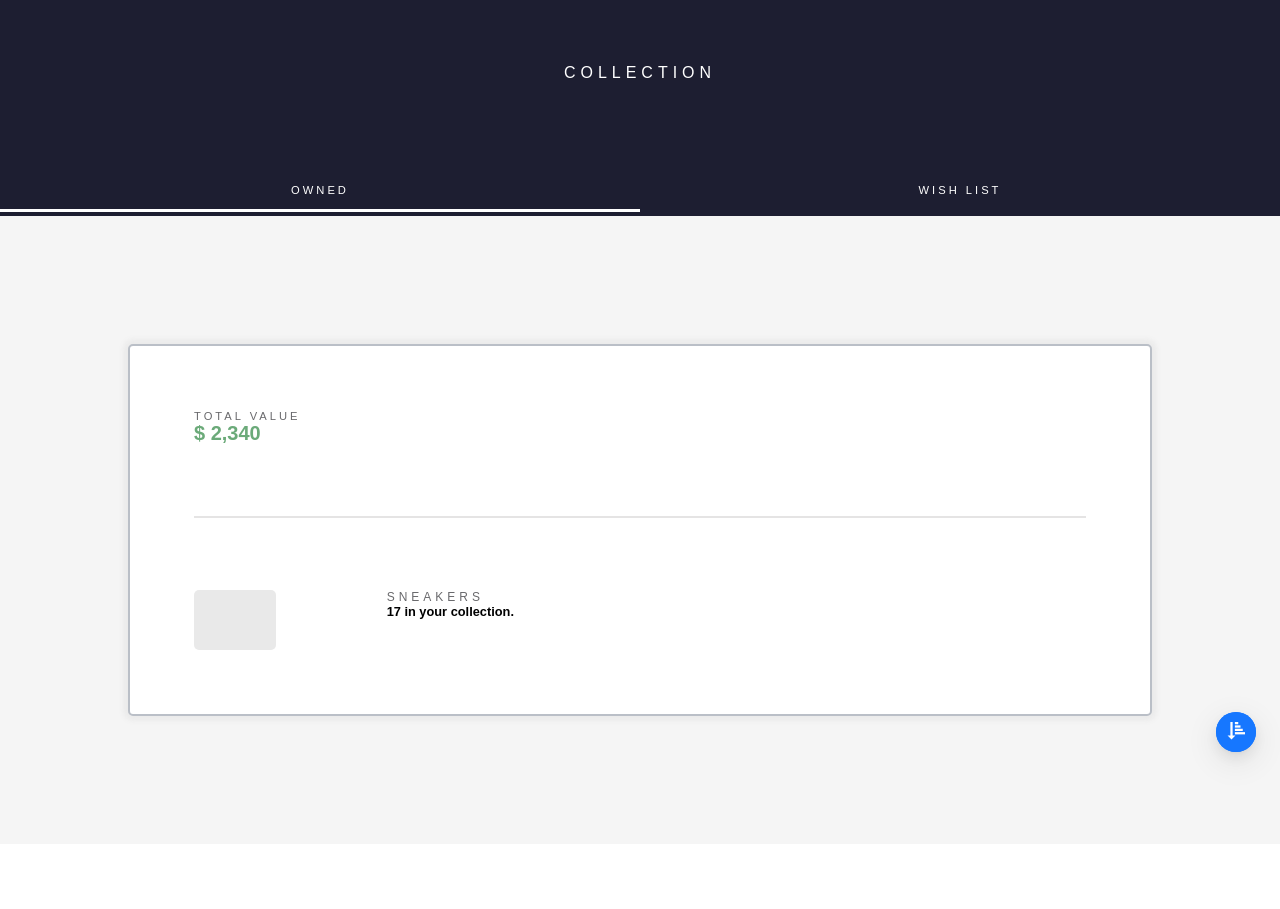
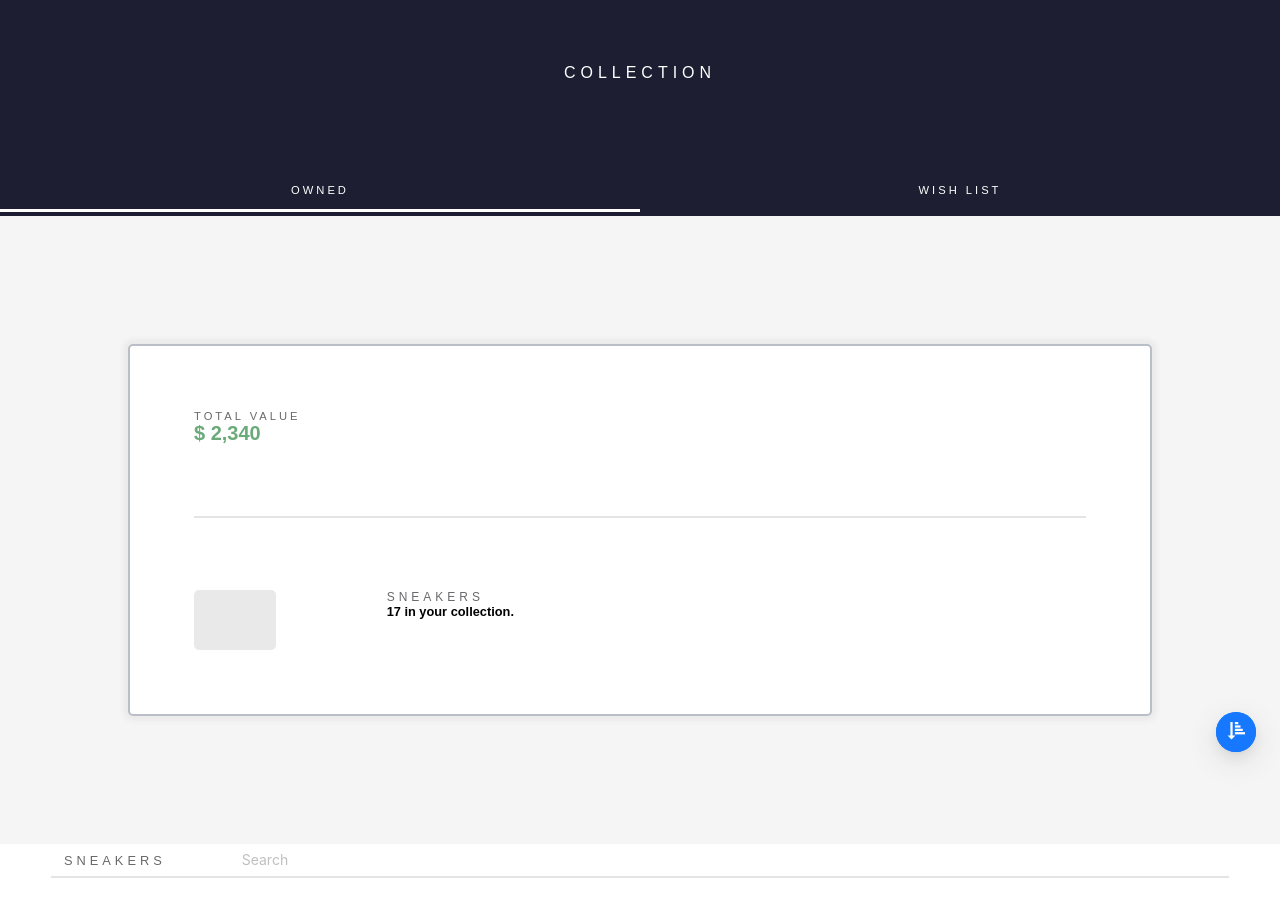
Before and after one commit to JehanKE/sneakers-app, a React (Create React App) app: page / in a window 1280 px wide. Shown: the top 909 px of the page. Built offline with nearby package versions, Linux system fonts and the light colour scheme; some icons are missing.

Commit message:
added search bar

```diff
--- a/src/pages/HomePage/index.jsx
+++ b/src/pages/HomePage/index.jsx
@@ -6,6 +6,7 @@ import SummaryContainer from "../../components/SummaryContainer";
 import Tabs from "../../components/Tabs";
 import { sneakerConfig } from "../../configs/SneakerConfig";
 import { getSortedList } from "../../utils/utils";
+import { AutoComplete } from 'antd';
 import "./index.scss";
 
 const HomePage = () => {
@@ -13,18 +14,28 @@ const HomePage = () => {
     (state) => state.sneaker
   );
   const [sneakerList, setSneakerList] = useState();
+  const [options,setOptions] = useState();
+  const [searchValue,setSearchValue] = useState('');
   const dispatch = useDispatch();
 
   useEffect(() => {
     setSneakerList(
       sneakerConfig.filter((sneaker) => sneaker.status === listType)
     );
+    setSearchValue('');
     dispatch({
       type: "sneaker/updateSortType",
       payload: null,
     });
     // eslint-disable-next-line
   }, [listType]);
+
+  useEffect(() => {
+    const tempOptions = sneakerList?.map((sneaker) => {
+      return ({ value: sneaker.sneakerName })
+    });
+    setOptions(tempOptions);
+  }, [sneakerList])
 
   useEffect(() => {
     if (sortType !== null) {
@@ -39,6 +50,22 @@ const HomePage = () => {
       payload: selectedTab,
     });
   };
+
+  const handleSearch = (value) => {
+    setSearchValue(value);
+    if(value !== undefined) {
+      setSneakerList(
+        sneakerConfig.filter((sneaker) =>
+          sneaker.sneakerName?.toUpperCase().includes(value?.toUpperCase())
+          && sneaker.status === listType
+        )
+      );
+    } else {
+      setSneakerList(
+        sneakerConfig.filter((sneaker) => sneaker.status === listType)
+      );
+    }
+  }
 
   return (
     <>
@@ -58,7 +85,23 @@ const HomePage = () => {
             <SummaryContainer list={sneakerList} />
           </div>
           <div className="sneaker-list-container">
-            <label className="sneaker-list-header">SNEAKERS</label>
+            <div>
+              <label className="sneaker-list-header">SNEAKERS</label>
+              <AutoComplete
+                style={{
+                  width: "65%",
+                }}
+                options={options}
+                placeholder="Search"
+                filterOption={(inputValue, option) =>
+                  option.value.toUpperCase().indexOf(inputValue.toUpperCase()) !== -1
+                }
+                bordered={false}
+                allowClear={true}
+                value={searchValue}
+                onChange={handleSearch}
+              />
+            </div>
             {sneakerList?.map((sneaker, idx) => {
               return <SneakerContainer key={idx} sneaker={sneaker} />;
             })}
```
